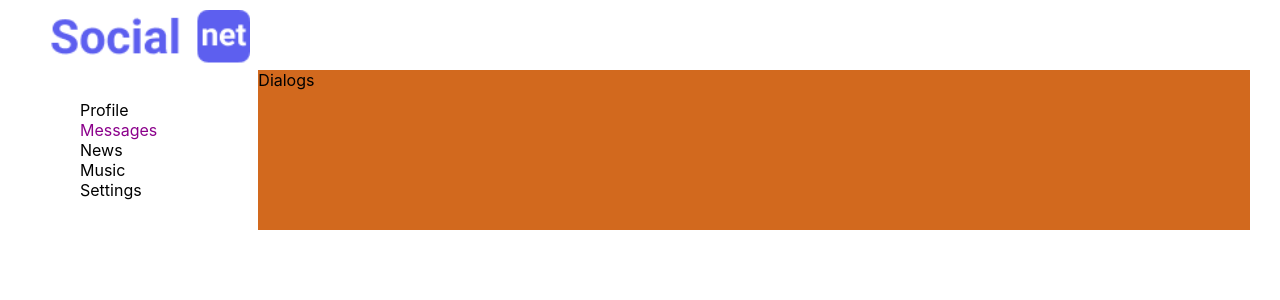
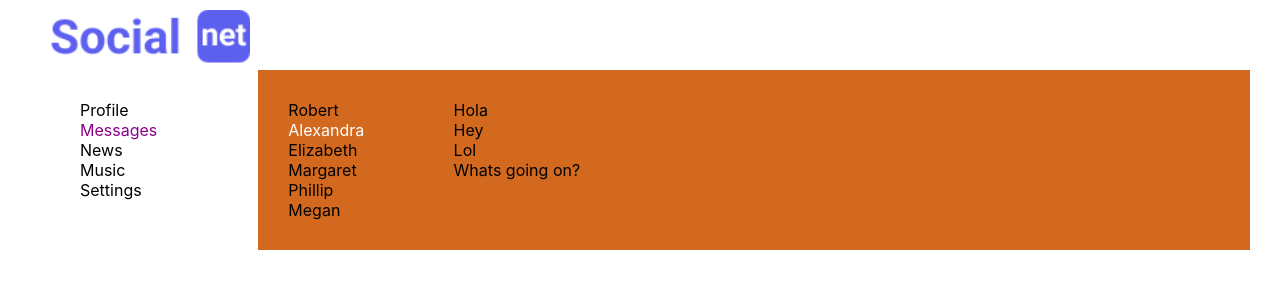
Before and after one commit to danilshatalov/my-first-react-app, a React (Create React App) app: page /dialogs in a window 1280 px wide. Shown: the top 300 px of the page. Built offline with nearby package versions, Linux system fonts and the light colour scheme.

Commit message:
Add dialogs page

```diff
--- a/src/components/Dialogs/Dialogs.jsx
+++ b/src/components/Dialogs/Dialogs.jsx
@@ -2,8 +2,41 @@ import style from './Dialogs.module.css'
 
 function Dialogs() {
     return (
-        <div>
-            Dialogs
+        <div className={style.dialogs}>
+            <div className={style.dialogsItem}>
+                <div className={style.dialog}>
+                    Robert
+                </div>
+                <div className={`${style.dialog} ${style.active}`}>
+                    Alexandra
+                </div>
+                <div className={style.dialog}>
+                    Elizabeth
+                </div>
+                <div className={style.dialog}>
+                    Margaret
+                </div>
+                <div className={style.dialog}>
+                    Phillip
+                </div>
+                <div className={style.dialog}>
+                    Megan
+                </div>
+            </div>
+            <div className={style.messages}>
+                <div className={style.message}>
+                    Hola
+                </div>
+                <div className={style.message}>
+                    Hey
+                </div>
+                <div className={style.message}>
+                    Lol
+                </div>
+                <div className={style.message}>
+                    Whats going on?
+                </div>
+            </div>
         </div>
     );
 }
--- a/src/components/Dialogs/Dialogs.module.css
+++ b/src/components/Dialogs/Dialogs.module.css
@@ -0,0 +1,16 @@
+.dialogs {
+    display: grid;
+    grid-template-columns: 2fr 10fr;
+}
+
+.dialogsItem {
+    padding: 30px;
+}
+
+.dialog.active {
+    color: white;
+}
+
+.messages {
+    padding: 30px;
+}
```
